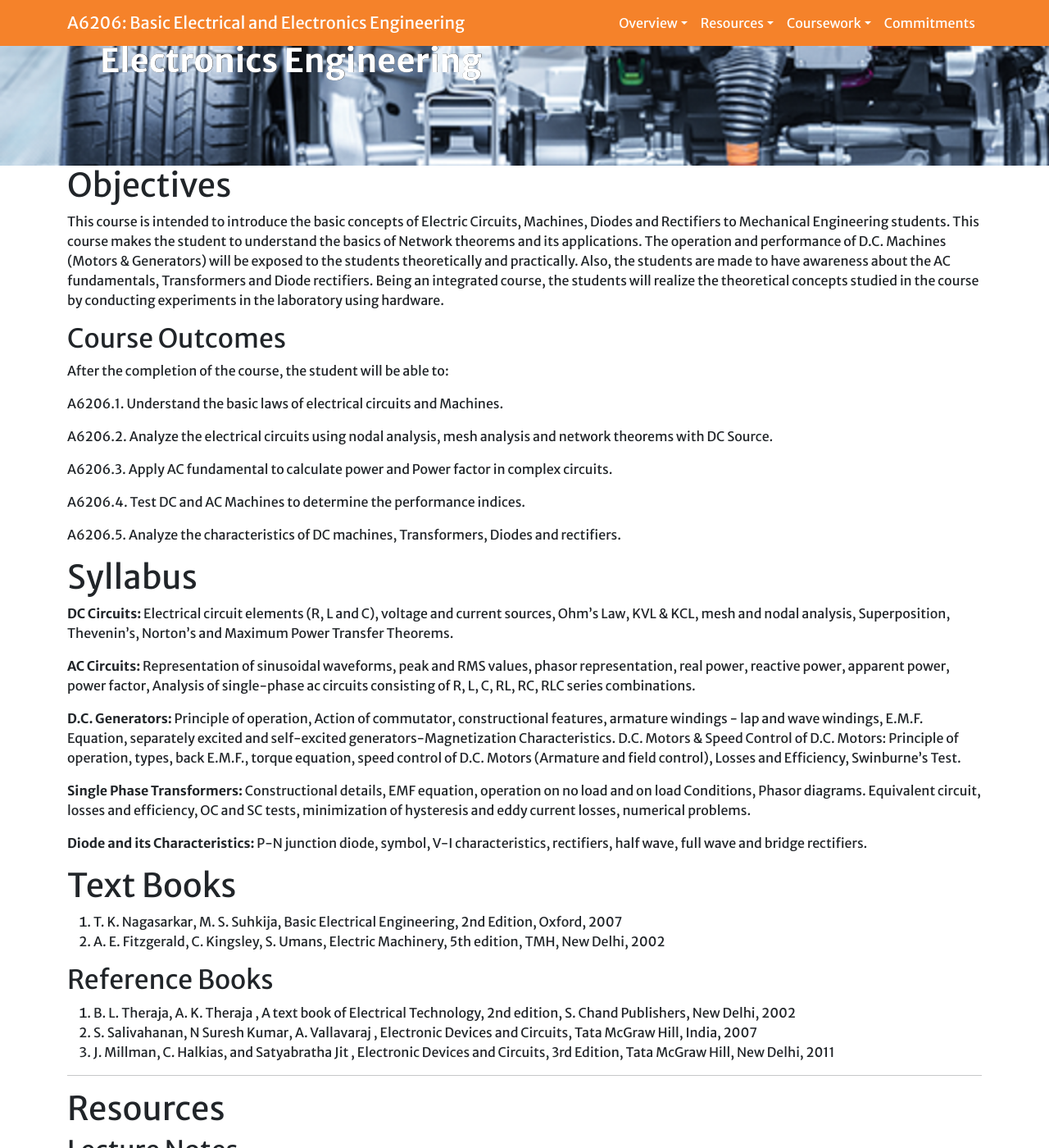
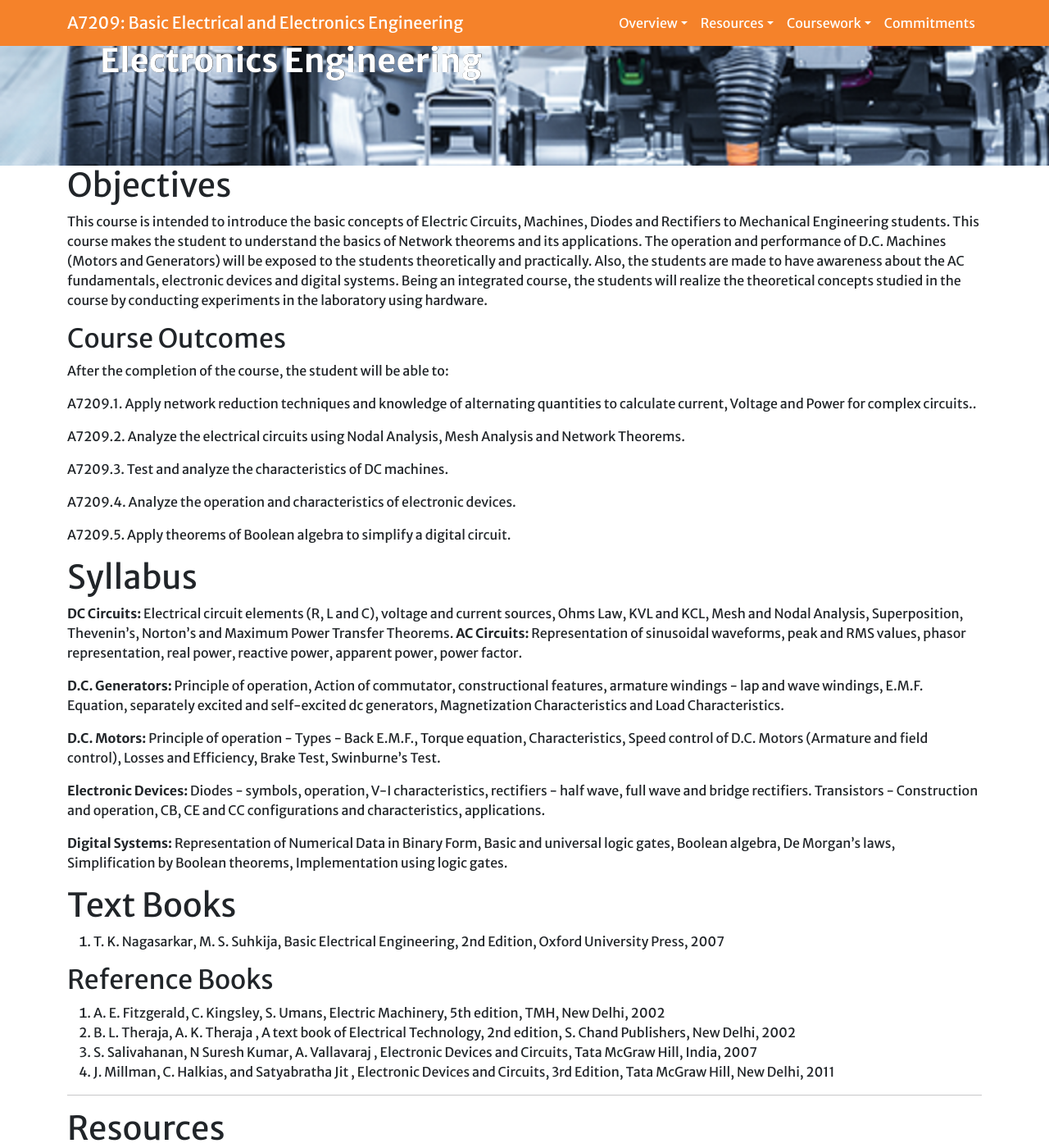
Before and after one commit to vardhaman-eee/a7209, a Jekyll site: the page built from index.md, in a window 1280 px wide and 1400 px high, scrolled down 254 px. Shown: the whole window at 82% size. Built offline with Jekyll 4.4.1, drawn with Linux system fonts in a browser that asks for light colours; a script that is not in the unit is left out; our own code applies the rules of GitHub Pages for plain Markdown files; some of the changed text lies outside the part shown.

Commit message:
updated syllabus

```diff
--- a/_config.yml
+++ b/_config.yml
@@ -21,12 +21,12 @@
 #  algorithms and data structures (dictionaries, arrays, linked lists).
 #  Student learn these concepts through studying the Python programming
 #  language.
-baseurl: "/a6206" # the subpath of your site, e.g. /blog
+baseurl: "/a7209" # the subpath of your site, e.g. /blog
 url: "" # the base hostname & protocol for your site, e.g. http://example.com
 
-number: A6206
+number: A7209
 title: Basic Electrical and Electronics Engineering
-semester: II-I (2021-2022)
+semester: II-I (2022-2023)
 
 navigation:
   - title: Overview
--- a/index.md
+++ b/index.md
@@ -11,45 +11,46 @@ layout: course-single
 
 # <a name="description">Objectives</a>
 
-  This course is intended to introduce the basic concepts of Electric Circuits, Machines, Diodes and Rectifiers to Mechanical Engineering students. This course makes the student to understand the basics of Network theorems and its applications. The operation and performance of D.C. Machines (Motors & Generators) will be exposed to the students theoretically and practically. Also, the students are made to have awareness about the AC fundamentals, Transformers and Diode rectifiers. Being an integrated course, the students will realize the theoretical concepts studied in the course by conducting experiments in the laboratory using hardware.
+  This course is intended to introduce the basic concepts of Electric Circuits, Machines, Diodes and Rectifiers to Mechanical Engineering students. This course makes the student to understand the basics of Network theorems and its applications. The operation and performance of D.C. Machines (Motors and Generators) will be exposed to the students theoretically and practically. Also, the students are made to have awareness about the AC fundamentals, electronic devices and digital systems. Being an integrated course, the students will realize the theoretical concepts studied in the course by conducting experiments in the laboratory using hardware.
 
 ## <a name="outcomes">Course Outcomes</a>
 
 After the completion of the course, the student will be able to:
 
-A6206.1. Understand the basic laws of electrical circuits and Machines.
+A7209.1. Apply network reduction techniques and knowledge of alternating quantities to calculate current, Voltage and Power for complex circuits..
 
-A6206.2. Analyze the electrical circuits using nodal analysis, mesh analysis and network theorems with DC Source.
+A7209.2. Analyze the electrical circuits using Nodal Analysis, Mesh Analysis and Network Theorems.
 
-A6206.3. Apply AC fundamental to calculate power and Power factor in complex circuits.
+A7209.3. Test and analyze the characteristics of DC machines.
 
-A6206.4. Test DC and AC Machines to determine the performance indices.
+A7209.4. Analyze the operation and characteristics of electronic devices.
 
-A6206.5. Analyze the characteristics of DC machines, Transformers, Diodes and rectifiers.
+A7209.5. Apply theorems of Boolean algebra to simplify a digital circuit.
 
 # <a name="syllabus">Syllabus</a>
 
-**DC Circuits:** Electrical circuit elements (R, L and C), voltage and current sources, Ohm’s Law, KVL & KCL, mesh and nodal analysis, Superposition, Thevenin’s, Norton’s and Maximum Power Transfer Theorems.
+**DC Circuits:** Electrical circuit elements (R, L and C), voltage and current sources, Ohms Law, KVL and KCL, Mesh and Nodal Analysis, Superposition, Thevenin’s, Norton’s and Maximum Power Transfer Theorems.
+**AC Circuits:** Representation of sinusoidal waveforms, peak and RMS values, phasor representation, real power, reactive power, apparent power, power factor.
 
-**AC Circuits:** Representation of sinusoidal waveforms, peak and RMS values, phasor representation, real power, reactive power, apparent power, power factor, Analysis of single-phase ac circuits consisting of R, L, C, RL, RC, RLC series combinations.
+**D.C. Generators:** Principle of operation, Action of commutator, constructional features, armature windings - lap and wave windings, E.M.F. Equation, separately excited and self-excited dc generators, Magnetization Characteristics and Load Characteristics.
 
-**D.C. Generators:** Principle of operation, Action of commutator, constructional features, armature windings - lap and wave windings, E.M.F. Equation, separately excited and self-excited generators-Magnetization Characteristics. D.C. Motors & Speed Control of D.C. Motors: Principle of operation, types, back E.M.F., torque equation, speed control of D.C. Motors (Armature and field control), Losses and Efficiency, Swinburne’s Test.
+**D.C. Motors:** Principle of operation - Types - Back E.M.F., Torque equation, Characteristics, Speed control of D.C. Motors (Armature and field control), Losses and Efficiency, Brake Test, Swinburne’s Test.
 
-**Single Phase Transformers:** Constructional details, EMF equation, operation on no load and on load Conditions, Phasor diagrams. Equivalent circuit, losses and efficiency, OC and SC tests, minimization of hysteresis and eddy current losses, numerical problems.
+**Electronic Devices:** Diodes - symbols, operation, V-I characteristics, rectifiers - half wave, full wave and bridge rectifiers. Transistors - Construction and operation, CB, CE and CC configurations and characteristics, applications.
 
-**Diode and its Characteristics:** P-N junction diode, symbol, V-I characteristics, rectifiers, half wave, full wave and bridge rectifiers.
+**Digital Systems:** Representation of Numerical Data in Binary Form, Basic and universal logic gates, Boolean algebra, De Morgan’s laws, Simplification by Boolean theorems, Implementation using logic gates.
 
 # <a name="textbooks">Text Books</a>
 
-1. T. K. Nagasarkar, M. S. Suhkija, Basic Electrical Engineering, 2nd Edition, Oxford, 2007
-2. A. E. Fitzgerald, C. Kingsley, S. Umans, Electric Machinery, 5th edition, TMH, New Delhi, 2002
+1. T. K. Nagasarkar, M. S. Suhkija, Basic Electrical Engineering, 2nd Edition, Oxford University Press, 2007
 
 
 ## <a name="references">Reference Books</a>
 
-1. B. L. Theraja, A. K. Theraja , A text book of Electrical Technology, 2nd edition, S. Chand Publishers, New Delhi, 2002
-2. S. Salivahanan, N Suresh Kumar, A. Vallavaraj , Electronic Devices and Circuits, Tata McGraw Hill, India, 2007
-3. J. Millman, C. Halkias, and Satyabratha Jit , Electronic Devices and Circuits, 3rd Edition, Tata McGraw Hill, New Delhi, 2011
+1. A. E. Fitzgerald, C. Kingsley, S. Umans, Electric Machinery, 5th edition, TMH, New Delhi, 2002
+2. B. L. Theraja, A. K. Theraja , A text book of Electrical Technology, 2nd edition, S. Chand Publishers, New Delhi, 2002
+3. S. Salivahanan, N Suresh Kumar, A. Vallavaraj , Electronic Devices and Circuits, Tata McGraw Hill, India, 2007
+4. J. Millman, C. Halkias, and Satyabratha Jit , Electronic Devices and Circuits, 3rd Edition, Tata McGraw Hill, New Delhi, 2011
 
 <hr>
 
@@ -82,15 +83,15 @@ Inform the instructor any time *prior* to the due date for an assignment that yo
 1. Verification of Ohm’s Law
 2. Verification of KVL and KCL
 3. Verification of Thevenin’s and Norton’s theorems
-4. Verification of Maximum Power Transfer theorem
-5. Verification of Super Position and Reciprocity theorems
+4. Verification of Superposition Theorem
+5. Open circuit characteristics of DC Shunt Generator
+6. Load characteristics of DC Shunt Generator
 **Cycle-2:** [Download](https://vardhamancoe-my.sharepoint.com/:b:/g/personal/ravivarman_vardhaman_org/EXW3cG6bMEtAjY9Xzw9162sB0aLKTVdkwfdncGvEWWBsbQ?e=hQEAwo){:target="_blank" rel="noopener"}
-6. OC and SC Test on a Single-Phase Transformer
-7. Open circuit characteristics of DC Shunt Generator
-8. Brake test on DC Shunt motor and draw the characteristics
-9. Predetermination of efficiency of given DC Shunt machine (Swinburne’s Test)
-10. Speed control of DC shunt Motor
-11. Determination of PN junction diode characteristics
+7. Brake test on DC Shunt motor
+8. Speed Control of DC Shunt Motor
+9. Determination of PN Junction Diode Characteristics
+10. Input and Output Characteristics of Transistor in CB Configuration
+11. Input and Output Characteristics of Transistor in CE Configuration
 12. Realization of full wave and half wave rectifier characteristics
 
 **Lab attendance is required**.
```
